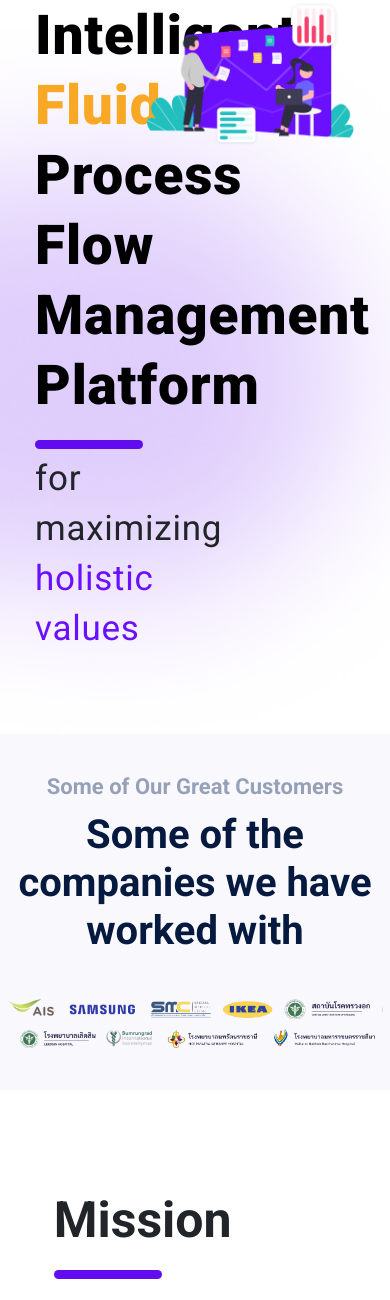
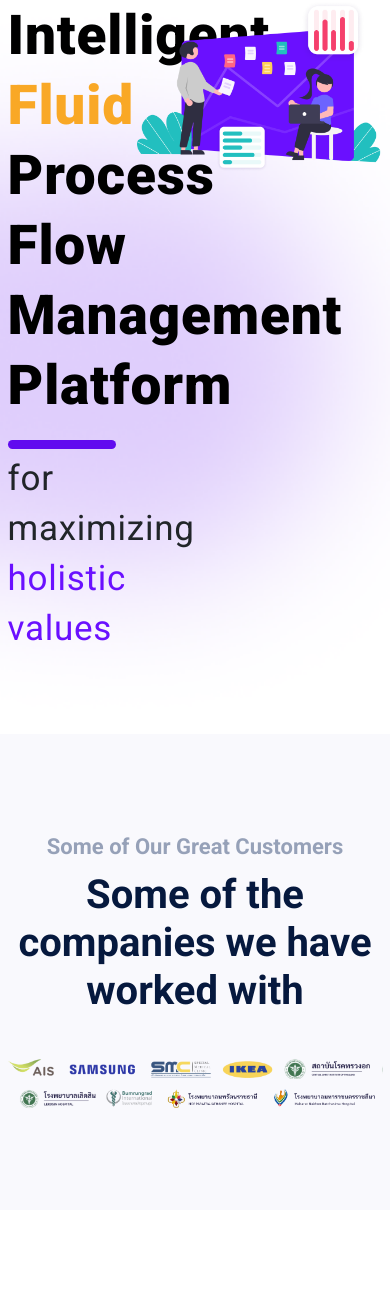
Before and after one commit to santo35702/giinos, a PHP site: page /giinos/ in a window 390 px wide; the page is wider, and only the part inside the window is pictured. Shown: the part 118-1418 px from the top of that part. Run offline with PHP 8.4, Linux system fonts and the light colour scheme; some libraries are stand-ins or nearby versions.

Commit message:
doing page responsive

```diff
--- a/index.php
+++ b/index.php
@@ -55,7 +55,7 @@
                             <button class="btn btn-success" type="submit">Search</button>
                         </div>
                     </form> -->
-                    <ul class="navbar-nav mb-2 mb-lg-0 ms-4">
+                    <ul class="navbar-nav mb-2 mb-lg-0">
                         <li class="nav-item input-group">
                             <a class="nav-link"><img src="resource/img/Vector.png" alt=""></a>
                             <select class="form-select" onchange="set_language()" name="ln" id="language">
@@ -69,35 +69,34 @@
             </div>
         </nav>
 
-        <div class="container-fluid">
+        <div id="home_content">
+            <div class="container">
                 <div class="row">
                     <div class="col-4">
                         <h1><?php echo $homeContent[$ln]['title'] ?></h1>
                         <p class="hero-description"><?php echo $homeContent[$ln]['description'] ?></p>
                     </div>
                     <div class="col-8">
-                    <img class="hero_img img-fluid" src="resource/img/Group%20810.png" alt="hero">
+                        <img class="img-fluid" src="resource/img/Group%20810.png" alt="hero">
+                    </div>
                 </div>
             </div>
         </div>
 
         <!-- start customer section-->
-        <section class="customer-section container-fluid py-5">
-            <div class="d-flex flex-column justify-content-center pt-3">
-                <div class="text-center">
+        <section class="customer-section">
+            <div class="container-fluid">
+                <div class="d-flex flex-column justify-content-center">
                     <h2><?php echo $customerContent[$ln]['h2'] ?></h2>
-                </div>
-                <div class="text-center">
                     <h3><?php echo $customerContent[$ln]['h3'] ?></h3>
                 </div>
-            </div>
-            <div class="pb-3">
                 <img src="./resource/img/Group%20786.png" alt="Customers" class="img-fluid">
             </div>
         </section>
+
         <!-- start mission section-->
-        <section class="mission-section container-fluid" id="service">
-            <div class="flex-container mx-auto">
+        <section class="mission-section" id="service">
+            <div class="container">
                 <div class="row">
                     <div class="col">
                         <div class="col1">
--- a/language.php
+++ b/language.php
@@ -49,14 +49,14 @@
     );
 
     $homeContent = array(
-        'en' => ['title' => 'Intelligent <span class="fluid">Fluid</span> <br> Process Flow <br>Management <br> Platform',
-            'description' => 'for maximizing <br> <span class="hero-p"> holistic values</span>',
+        'en' => ['title' => 'Intelligent <span class="fluid">Fluid</span> Process Flow Management Platform',
+            'description' => 'for maximizing <br><span class="hero-p">holistic values</span>',
             ],
-        'bn' => ['title' => 'বুদ্ধিমান <span class="fluid">তরল</span> <br> প্রক্রিয়া প্রবাহ <br>ব্যবস্থাপনা <br> প্ল্যাটফর্ম',
+        'bn' => ['title' => 'বুদ্ধিমান <span class="fluid">তরল</span> প্রক্রিয়া প্রবাহ ব্যবস্থাপনা প্ল্যাটফর্ম',
             'description' => 'আমরা কি করি, আমরা নিয়োগের করছি -- সাফল্যের কাহিনআমরা কি করি, আমরা নিয়োগের করছি -- সাফল্যের কাহিনআমরা কি করি, আমরা নিয়োগের করছি -- সাফল্যের কাহিনআমরা কি করি, আমরা নিয়োগের করছি -- সাফল্যের কাহিনআমরা কি করি, আমরা নিয়োগের করছি -- সাফল্যের কাহিন',
             ],
-        'th' => ['title' => 'แพลตฟอร์ม <span class="fluid">Fluid</span> อัจฉริยะ <br> ผังกระบวนการ <br>แพลตฟอร์มการจัดการ <br>',
-            'description' => 'เพื่อเพิ่ม <br> <span class="hero-p"> คุณค่าแบบองค์รวม</span>',
+        'th' => ['title' => 'แพลตฟอร์ม <span class="fluid">Fluid</span> อัจฉริยะ ผังกระบวนการ แพลตฟอร์มการจัดการ',
+            'description' => 'เพื่อเพิ่ม <br><span class="hero-p">คุณค่าแบบองค์รวม</span>',
             ],
     );
 
--- a/style.css
+++ b/style.css
@@ -18,10 +18,10 @@
     line-height: 1.3rem;
     font-size: 1.6rem;
 }
-.row {
+/* .row {
     max-width: 144.3rem;
     margin: 0 2rem;
-}
+} */
 section {
     padding: 10rem 0;
     /*    max-width: 144.3rem;*/
```
Lines whose indentation alone changed are shown as unchanged.
